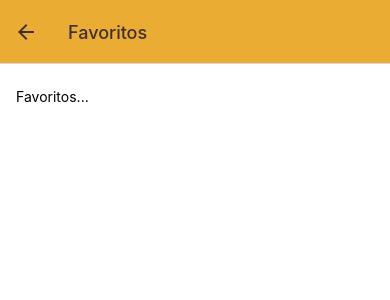
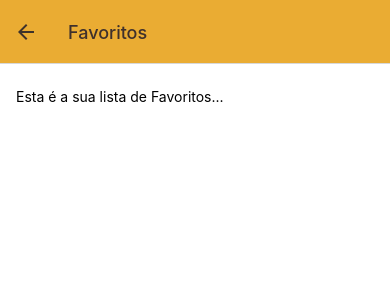
Before and after one commit to leandroaerolito/lelecofilmes, a React Native app: screen /Favoritos in a window 390 px wide. Shown: the top 300 px of the page. Built offline with nearby package versions, Linux system fonts and the light colour scheme; no server answers; a web font is replaced by a local one.

Commit message:
Try-Catch do CardFilme-Favoritos

```diff
--- a/package.json
+++ b/package.json
@@ -20,7 +20,8 @@
     "react": "18.2.0",
     "react-native": "0.73.4",
     "react-native-safe-area-context": "4.8.2",
-    "react-native-screens": "~3.29.0"
+    "react-native-screens": "~3.29.0",
+    "@react-native-async-storage/async-storage": "1.21.0"
   },
   "devDependencies": {
     "@babel/core": "^7.20.0"
--- a/src/components/CardFilme.js
+++ b/src/components/CardFilme.js
@@ -1,4 +1,4 @@
-import { Image, Pressable, StyleSheet, Text, View } from "react-native";
+import { Alert, Image, Pressable, StyleSheet, Text, View } from "react-native";
 import imagemAlternativa from "../../assets/images/foto-alternativa.jpg";
 import { Ionicons } from "@expo/vector-icons";
 import { useNavigation } from "@react-navigation/native";
@@ -8,6 +8,22 @@ export default function CardFilme({ filme }) {
   const { title, poster_path } = filme;
 
   const navigation = useNavigation();
+
+  const salvar = async () => {
+    /*Alert.alert("Lista de Favoritos", "Você salvou este filme."); */
+
+    try {
+      /* 1) Verificar/Carregar os favoritos aramazenados no AsyncStorage. */
+      /* Alt + Shift + A = comentários */
+      /* 2) Verificar/Criar uma lista de filmes favoritos (dados). */
+      /* 3) Verificar se já tem algum filme na lista. */
+      /* 4) Se o filme não estiver na lista, então vamos adicioná-lo. */
+      /* 5) Usamos o AsyncStorage para gravar no armazenamento offline do dispositivo. */
+    } catch (error) {
+      console.log(error);
+      Alert.alert("Erro", "Ocorreu um erro ao salvar o filme");
+    }
+  };
 
   return (
     <View style={estilos.card}>
@@ -31,7 +47,7 @@ export default function CardFilme({ filme }) {
               <Ionicons name="book" size={12} /> Leia mais
             </Text>
           </Pressable>
-          <Pressable style={estilos.botao}>
+          <Pressable style={estilos.botao} onPress={salvar}>
             <Text style={estilos.textoBotao}>
               {" "}
               <Ionicons name="add-circle" size={12} /> Salvar
--- a/src/screens/Favoritos.js
+++ b/src/screens/Favoritos.js
@@ -8,7 +8,7 @@ export default function Favoritos() {
     <SafeContainer>
       <View style={estilos.subContainer}>
         <View style={estilos.viewFavoritos}>
-          <Text style={estilos.texto}>Favoritos...</Text>
+          <Text style={estilos.texto}>Esta é a sua lista de Favoritos...</Text>
         </View>
       </View>
     </SafeContainer>
```
Also changed, not shown: 2 other files (tests, documents, lock files or other folders).
